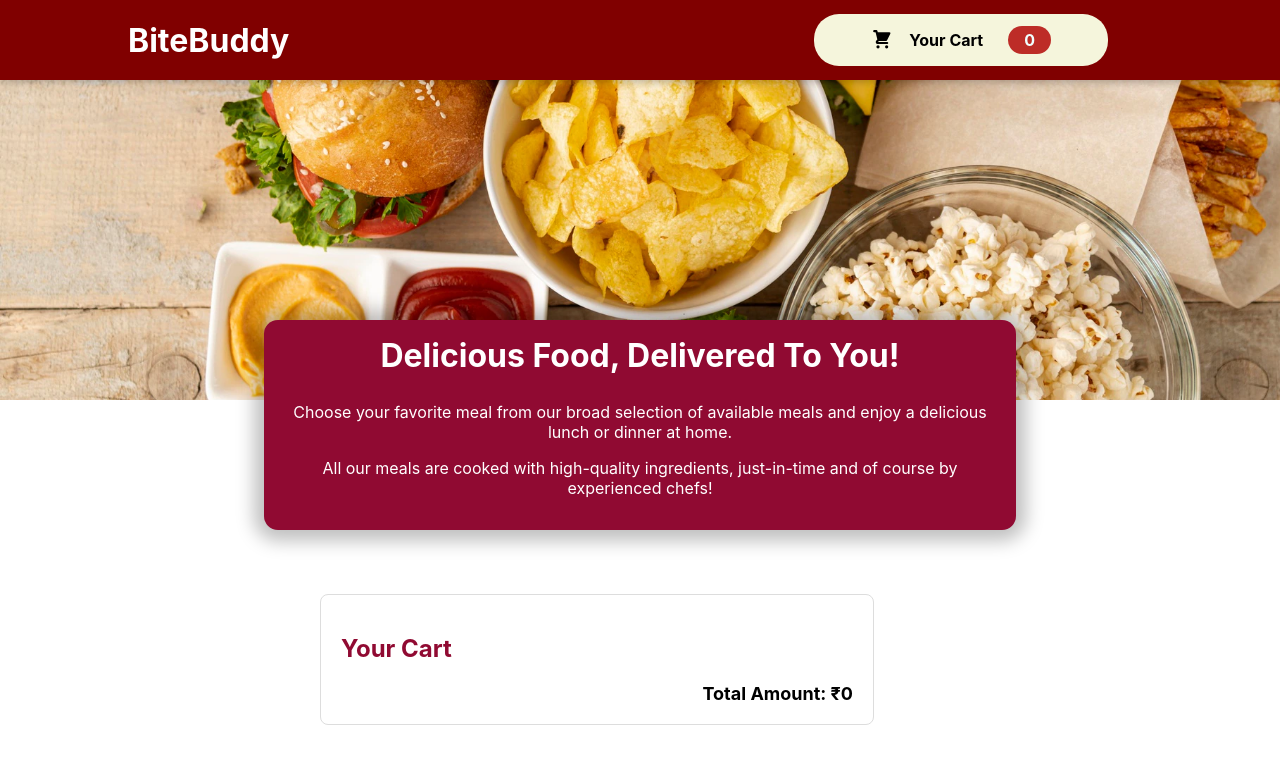
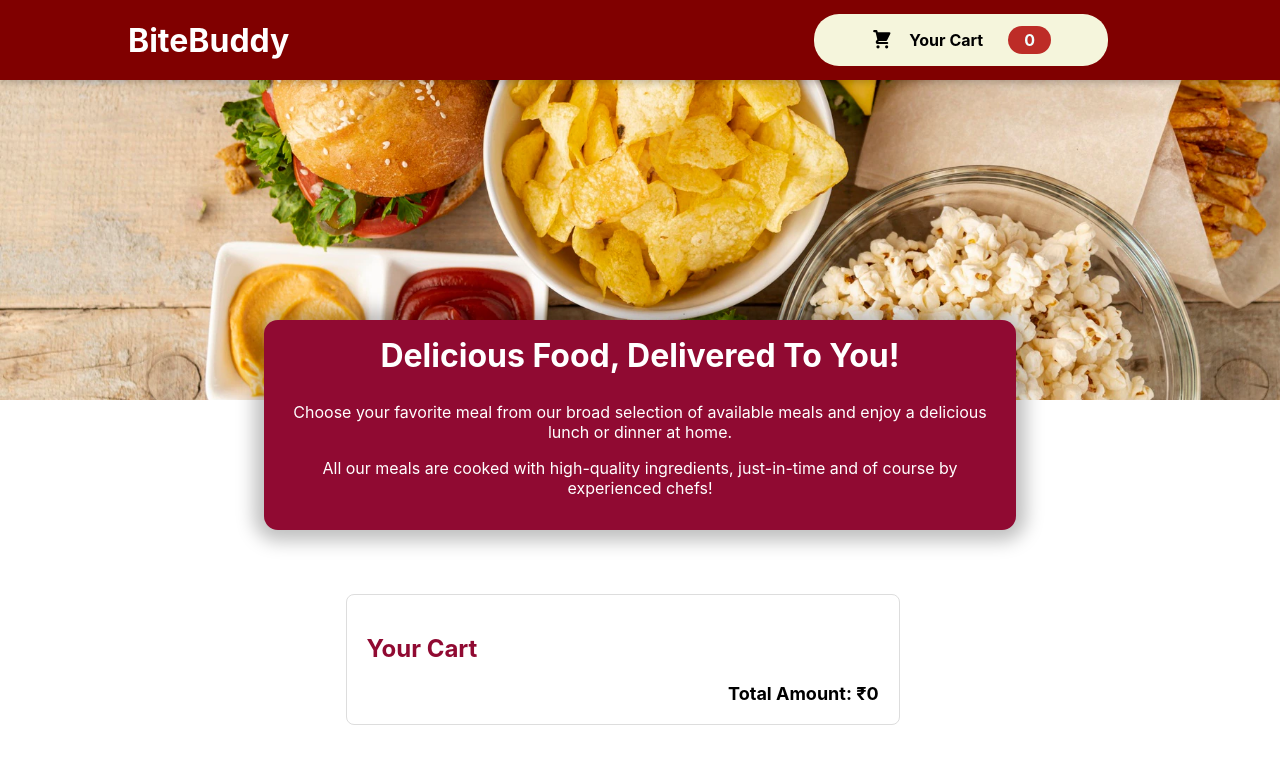
Before and after one commit to komolika05/Food-ordering-Frontend, a React (Create React App) app: page /cart-check-out in a window 1280 px wide. Shown: the top 764 px of the page. Built offline with nearby package versions, Linux system fonts and the light colour scheme.

Commit message:
Fix the set quantity bug

```diff
--- a/src/Components/Cart/AddToCart.js
+++ b/src/Components/Cart/AddToCart.js
@@ -1,15 +1,20 @@
-import React, { useState } from "react";
+import React, { useState, useEffect } from "react";
 import classes from "./AddToCart.module.css";
 import CartIcon from "./CartIcon";
 import { useDispatch, useSelector } from "react-redux";
 import { addItem, removeItem } from "../../redux/cartSlice";
 
 const MenuItem = ({ dish }) => {
-  //const cart = useSelector((state) => state.cart);
-  // const dishInCart = cart.items.find((item) => item.name === dish.name);
-  // const quantity = dish ? dish.quantity : 0;
-  const [quantity, setQuantity] = useState(0);
+  const cart = useSelector((state) => state.cart);
+  const dishInCart = cart.items.find((item) => item.name === dish.name);
+  const [quantity, setQuantity] = useState(
+    dishInCart ? dishInCart.quantity : 0
+  );
   const dispatch = useDispatch();
+
+  useEffect(() => {
+    setQuantity(dishInCart ? dishInCart.quantity : 0);
+  }, [dishInCart]);
 
   function onAddToCart(dish) {
     dispatch(addItem(dish));
--- a/src/Components/Cart/cartCheckout.module.css
+++ b/src/Components/Cart/cartCheckout.module.css
@@ -4,8 +4,7 @@
     border: 1px solid #ddd;
     border-radius: 8px;
     width: 40%;
-    margin-left: 25%;
-    margin-right: 40%;
+    margin-left: 27%;
   }
 
   .cartCheckout h2{
```
